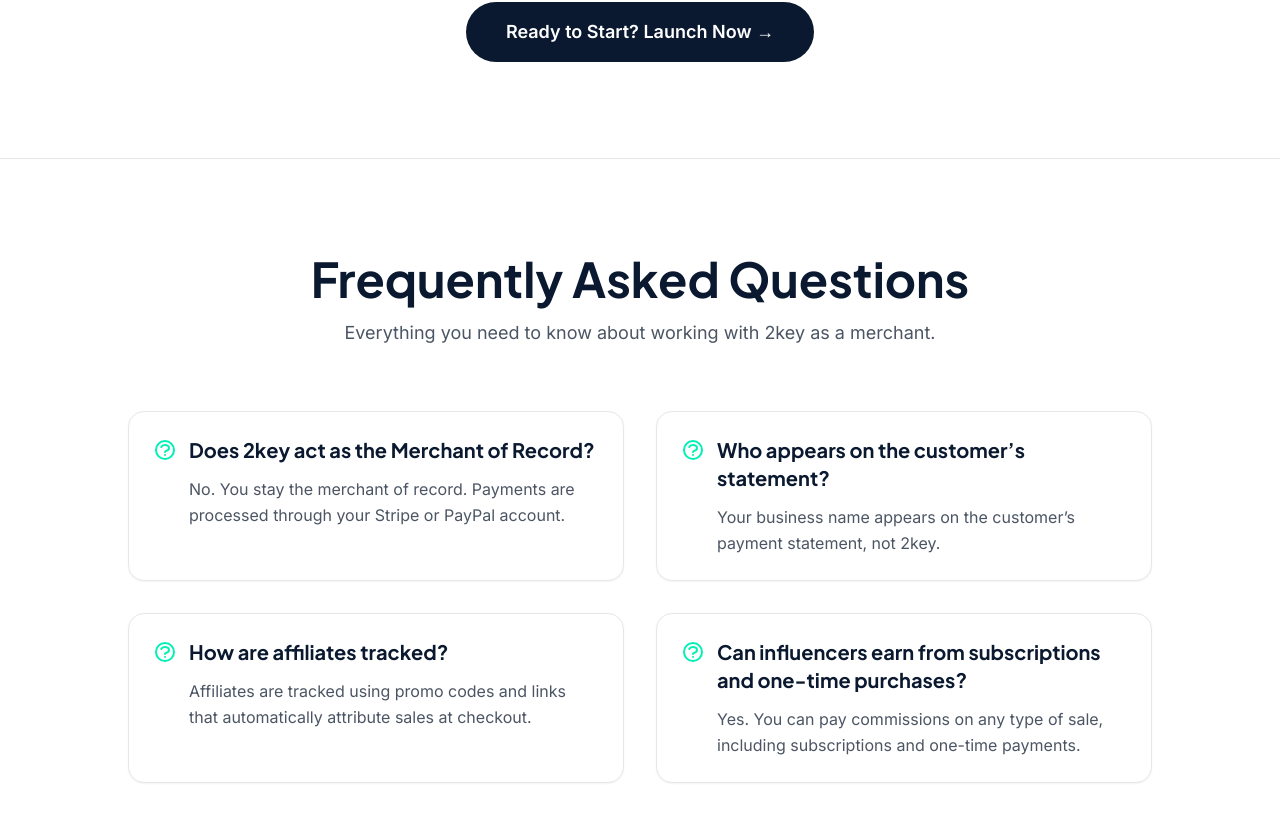
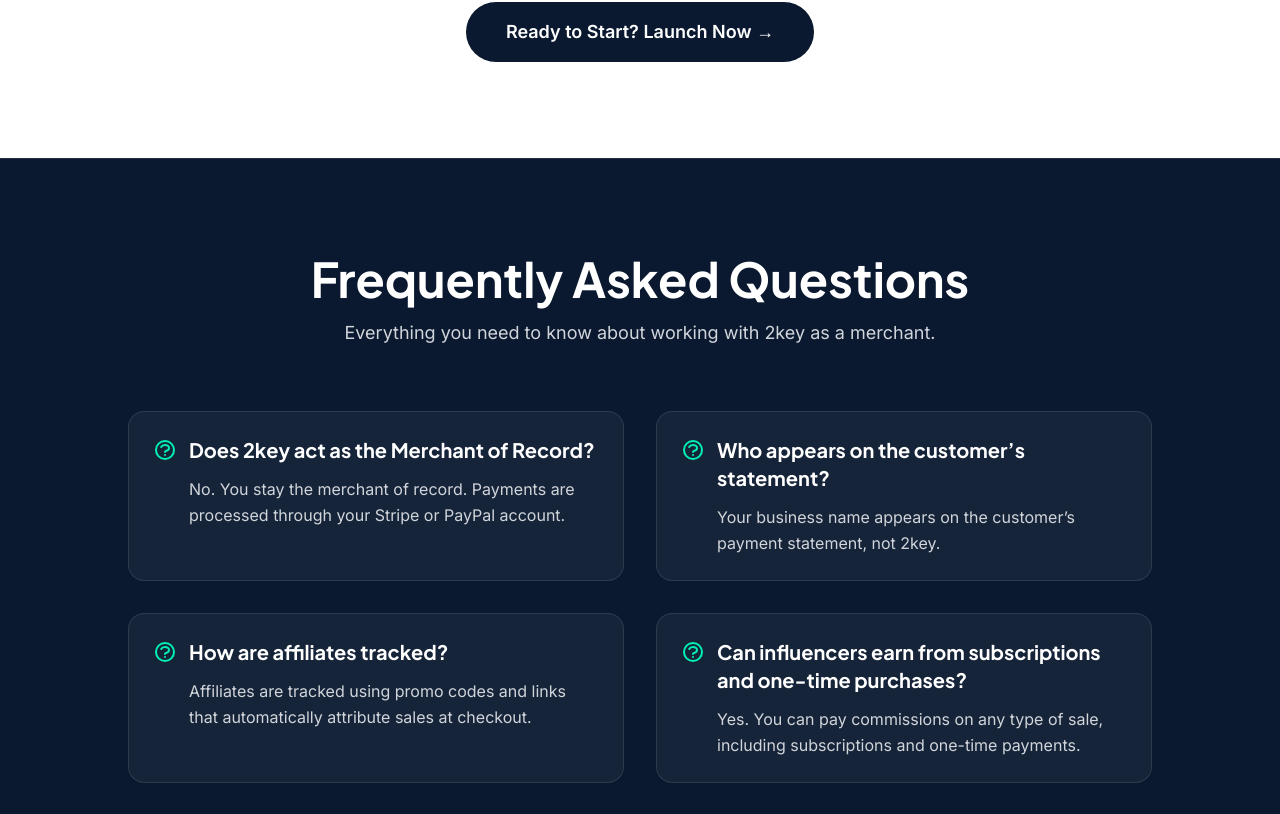
Before and after one commit to 2keyapp/2keyapp.github.io, a Next.js app: page /merchants in a window 1280 px wide. Shown: the part 5272-6086 px from the top of the page. Built offline with nearby package versions, Linux system fonts and the light colour scheme.

Commit message:
faqs bg updated

```diff
--- a/app/components/InfluencerFAQ.js
+++ b/app/components/InfluencerFAQ.js
@@ -11,16 +11,16 @@
   ]
 
   return (
-    <section className="relative py-16 sm:py-20 lg:py-24 bg-white border-t border-gray-200 overflow-hidden">
+    <section className="relative py-16 sm:py-20 lg:py-24 bg-navy border-t border-white/10 overflow-hidden">
       {/* Decorative gradient blur */}
       <div className="absolute top-0 left-1/2 -translate-x-1/2 w-[800px] h-[300px] bg-teal/10 blur-[100px] rounded-full pointer-events-none -z-10"></div>
 
       <div className="max-w-7xl mx-auto px-4 sm:px-6 lg:px-8 relative z-10">
         <div className="text-center mb-12 sm:mb-16">
-          <h2 className="text-3xl sm:text-4xl md:text-5xl font-heading font-bold text-navy mb-4">
+          <h2 className="text-3xl sm:text-4xl md:text-5xl font-heading font-bold text-white mb-4">
             Frequently Asked Questions
           </h2>
-          <p className="text-lg text-gray-600 max-w-2xl mx-auto">
+          <p className="text-lg text-gray-300 max-w-2xl mx-auto">
             Everything you need to know about earning as an affiliate on 2key.
           </p>
         </div>
@@ -29,15 +29,15 @@
           {faqs.map((faq, index) => (
             <div
               key={index}
-              className="bg-white border border-gray-200 shadow-sm rounded-2xl p-6 hover:shadow-md transition-shadow duration-300"
+              className="bg-white/5 border border-white/10 shadow-sm rounded-2xl p-6 hover:shadow-md hover:border-teal/30 transition-all duration-300"
             >
-              <h3 className="text-lg sm:text-xl font-heading font-bold text-navy mb-3 flex items-start gap-3">
+              <h3 className="text-lg sm:text-xl font-heading font-bold text-white mb-3 flex items-start gap-3">
                 <svg className="w-6 h-6 text-teal flex-shrink-0 mt-0.5" fill="none" stroke="currentColor" viewBox="0 0 24 24">
                   <path strokeLinecap="round" strokeLinejoin="round" strokeWidth={2} d="M8.228 9c.549-1.165 2.03-2 3.772-2 2.21 0 4 1.343 4 3 0 1.4-1.278 2.575-3.006 2.907-.542.104-.994.54-.994 1.093m0 3h.01M21 12a9 9 0 11-18 0 9 9 0 0118 0z" />
                 </svg>
                 {faq.question}
               </h3>
-              <p className="text-gray-600 text-base leading-relaxed pl-9">
+              <p className="text-gray-300 text-base leading-relaxed pl-9">
                 {faq.answer}
               </p>
             </div>
--- a/app/components/MerchantFAQ.js
+++ b/app/components/MerchantFAQ.js
@@ -35,16 +35,16 @@
   ]
 
   return (
-    <section className="relative py-16 sm:py-20 lg:py-24 bg-white border-t border-gray-200 overflow-hidden">
+    <section className="relative py-16 sm:py-20 lg:py-24 bg-navy border-t border-white/10 overflow-hidden">
       {/* Decorative gradient blur */}
       <div className="absolute top-0 left-1/2 -translate-x-1/2 w-[800px] h-[300px] bg-teal/10 blur-[100px] rounded-full pointer-events-none -z-10"></div>
 
       <div className="max-w-7xl mx-auto px-4 sm:px-6 lg:px-8 relative z-10">
         <div className="text-center mb-12 sm:mb-16">
-          <h2 className="text-3xl sm:text-4xl md:text-5xl font-heading font-bold text-navy mb-4">
+          <h2 className="text-3xl sm:text-4xl md:text-5xl font-heading font-bold text-white mb-4">
             Frequently Asked Questions
           </h2>
-          <p className="text-lg text-gray-600 max-w-2xl mx-auto">
+          <p className="text-lg text-gray-300 max-w-2xl mx-auto">
             Everything you need to know about working with 2key as a merchant.
           </p>
         </div>
@@ -53,15 +53,15 @@
           {faqs.map((faq, index) => (
             <div
               key={index}
-              className="bg-white border border-gray-200 shadow-sm rounded-2xl p-6 hover:shadow-md transition-shadow duration-300"
+              className="bg-white/5 border border-white/10 shadow-sm rounded-2xl p-6 hover:shadow-md hover:border-teal/30 transition-all duration-300"
             >
-              <h3 className="text-lg sm:text-xl font-heading font-bold text-navy mb-3 flex items-start gap-3">
+              <h3 className="text-lg sm:text-xl font-heading font-bold text-white mb-3 flex items-start gap-3">
                 <svg className="w-6 h-6 text-teal flex-shrink-0 mt-0.5" fill="none" stroke="currentColor" viewBox="0 0 24 24">
                   <path strokeLinecap="round" strokeLinejoin="round" strokeWidth={2} d="M8.228 9c.549-1.165 2.03-2 3.772-2 2.21 0 4 1.343 4 3 0 1.4-1.278 2.575-3.006 2.907-.542.104-.994.54-.994 1.093m0 3h.01M21 12a9 9 0 11-18 0 9 9 0 0118 0z" />
                 </svg>
                 {faq.question}
               </h3>
-              <p className="text-gray-600 text-base leading-relaxed pl-9">
+              <p className="text-gray-300 text-base leading-relaxed pl-9">
                 {faq.answer}
               </p>
             </div>
```
